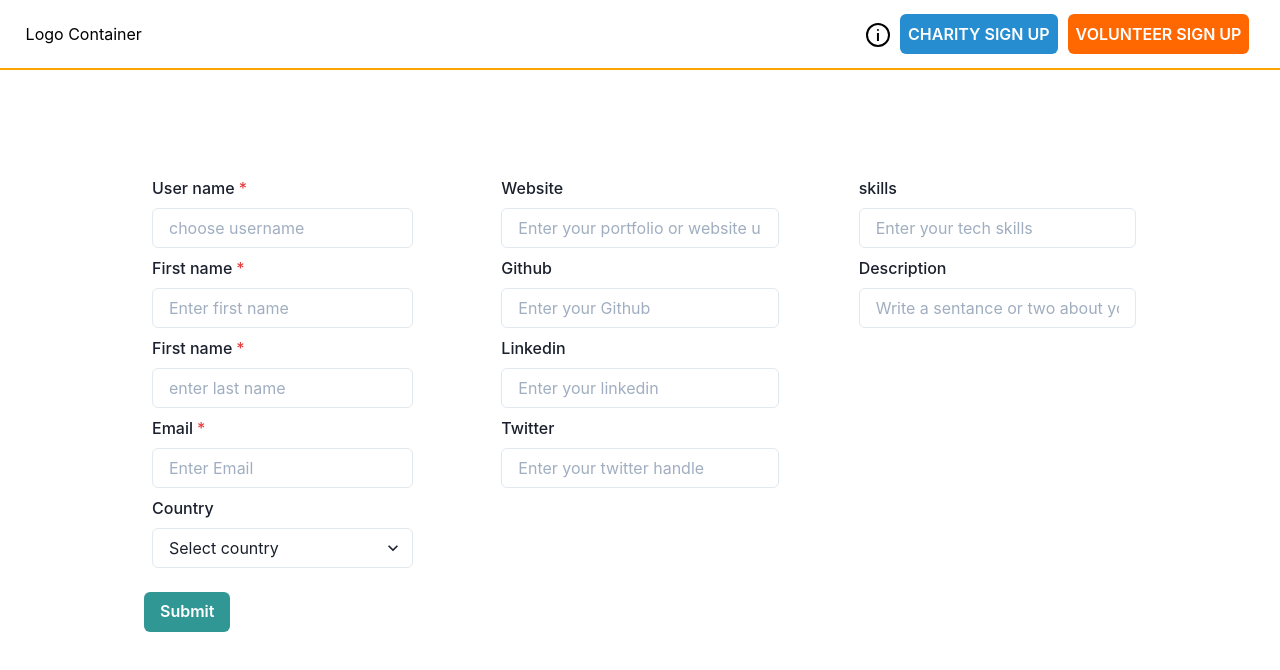
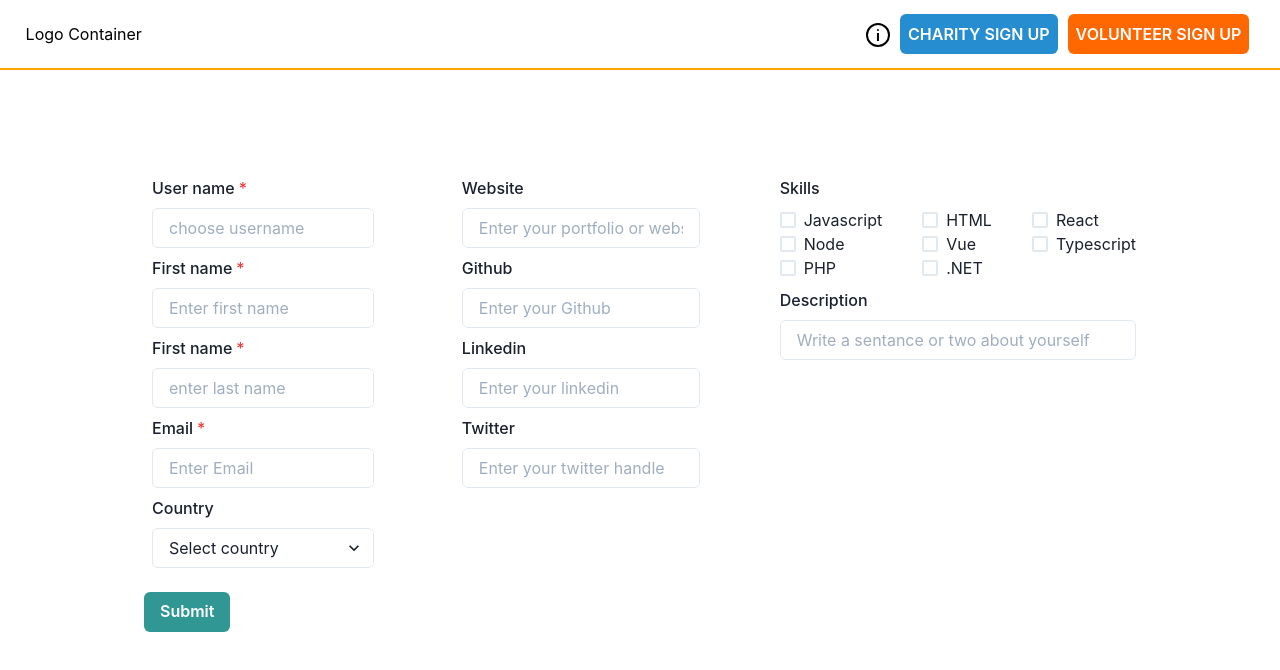
Before and after one commit to chingu-voyages/v28-bears-team-10, a Next.js app: page /volunteers/signup in a window 1280 px wide. Shown: the top 670 px of the page. Built offline with nearby package versions, Linux system fonts and the light colour scheme.

Commit message:
Add skilll selector component display

```diff
--- /dev/null
+++ b/components/SkillsSelector.js
@@ -0,0 +1,38 @@
+import React, { useState } from 'react';
+import { FormLabel, Checkbox, CheckboxGroup, Grid, GridItem, HStack } from '@chakra-ui/react';
+
+export default function SkillsSelector({ onChange }) {
+    return (
+        <>
+            <Grid templateColumns="repeat(3, 1fr)" columnGap={10}>
+                <CheckboxGroup colorScheme="green">
+                    <Checkbox name="skills" value="Javascript" onChange={onChange}>
+                        Javascript
+                    </Checkbox>
+                    <Checkbox name="skills" value="HTML" onChange={onChange} colorScheme="green">
+                        HTML
+                    </Checkbox>
+                    <Checkbox name="skills" value="React" onChange={onChange} colorScheme="green">
+                        React
+                    </Checkbox>
+                    <Checkbox name="skills" value="Node" onChange={onChange} colorScheme="green">
+                        Node
+                    </Checkbox>
+                    <Checkbox name="skills" value="Vue" onChange={onChange} colorScheme="green">
+                        Vue
+                    </Checkbox>
+                    <Checkbox name="skills" value="Typescript" onChange={onChange}>
+                        Typescript
+                    </Checkbox>
+
+                    <Checkbox name="skills" value="PHP" onChange={onChange}>
+                        PHP
+                    </Checkbox>
+                    <Checkbox name="skills" value=".NET" onChange={onChange}>
+                        .NET
+                    </Checkbox>
+                </CheckboxGroup>
+            </Grid>
+        </>
+    );
+}
--- a/components/volunteerSignup.js
+++ b/components/volunteerSignup.js
@@ -13,13 +13,21 @@ import {
 } from '@chakra-ui/react';
 import Link from 'next/link';
 import CountrySelector from './SelectCountryInput';
+import SkillsSelector from './SkillsSelector';
 
 export default function VolunteerSignupForm() {
     const [form, setForm] = useState({
         username: '',
         first_name: '',
         last_name: '',
-        email: 'New'
+        email: 'New',
+        location: '',
+        website: '',
+        github: '',
+        linkedIn: '',
+        twitter: '',
+        skills: [],
+        description: ''
     });
 
     function handleChange(e) {
@@ -27,11 +35,13 @@ export default function VolunteerSignupForm() {
             ...form,
             [e.target.name]: e.target.value
         });
+        console.log(e.target.value);
     }
 
     function handleSubmit(e) {
         e.preventDefault();
-        create();
+        // create();
+        console.log(form);
     }
 
     async function create() {
@@ -133,13 +143,8 @@ export default function VolunteerSignupForm() {
                     </GridItem>
                     <GridItem>
                         <FormControl id="skills" my={2}>
-                            <FormLabel>skills</FormLabel>
-                            <Input
-                                type="text"
-                                placeholder="Enter your tech skills"
-                                name="skills"
-                                onChange={handleChange}
-                            />
+                            <FormLabel>Skills</FormLabel>
+                            <SkillsSelector onChange={handleChange} />
                         </FormControl>
                         <FormControl id="description" my={2}>
                             <FormLabel>Description</FormLabel>
```
